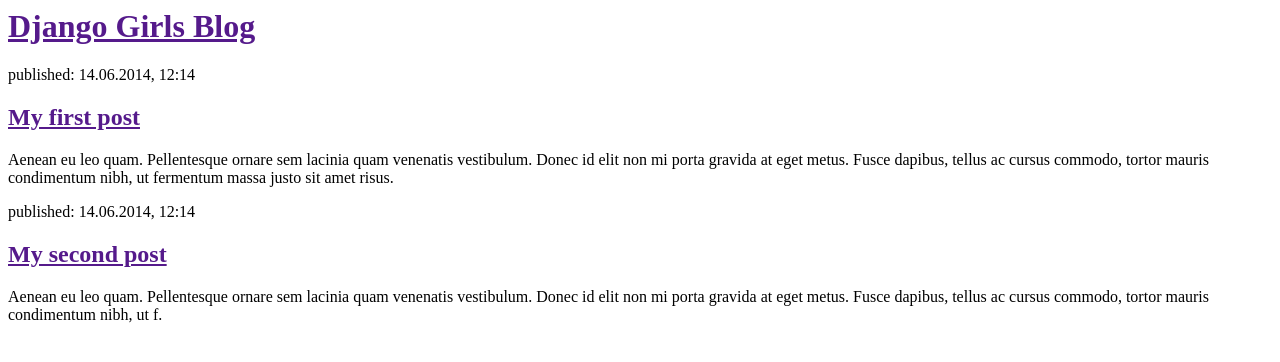
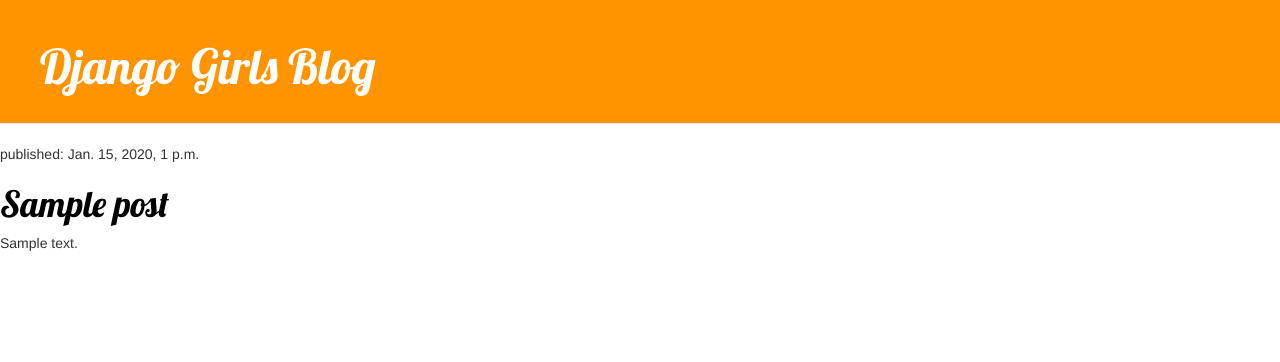
Before and after one commit to lemonella/DjangoGirls, a Django app: template blog/templates/blog/post_list.html in a window 1280 px wide. Shown: the top 362 px of the page. Run offline with Django 3.2, Linux system fonts and the light colour scheme; the template is opened without the code that fills it: values that come from a table or form of the project are taken from there, others are empty; tables that the repository leaves empty hold one stand-in row (values such as "Sample post"); some libraries are stand-ins or nearby versions.

Commit message:
Posts and styles

```diff
--- /dev/null
+++ b/blog/static/blog.css
@@ -0,0 +1,6 @@
+  h1 a {
+        color: #FCA201;
+    }
+   body {
+        padding-left: 15px;
+    }
--- /dev/null
+++ b/blog/static/css/blog.css
@@ -0,0 +1,47 @@
+.page-header {
+        background-color: #ff9400;
+        margin-top: 0;
+        padding: 20px 20px 20px 40px;
+    }
+
+    .page-header h1, .page-header h1 a, .page-header h1 a:visited, .page-header h1 a:active {
+        color: #ffffff;
+        font-size: 36pt;
+        text-decoration: none;
+    }
+
+    .content {
+        margin-left: 40px;
+    }
+
+    h1, h2, h3, h4 {
+        font-family: 'Lobster', cursive;
+    }
+
+    .date {
+        float: right;
+        color: #828282;
+    }
+
+    .save {
+        float: right;
+    }
+
+    .post-form textarea, .post-form input {
+        width: 100%;
+    }
+
+    .top-menu, .top-menu:hover, .top-menu:visited {
+        color: #ffffff;
+        float: right;
+        font-size: 26pt;
+        margin-right: 20px;
+    }
+
+    .post {
+        margin-bottom: 70px;
+    }
+
+    .post h1 a, .post h1 a:visited {
+        color: #000000;
+    }
--- a/blog/templates/blog/post_list.html
+++ b/blog/templates/blog/post_list.html
@@ -1,22 +1,23 @@
+{% load staticfiles %}
 <html>
         <head>
             <title>Django Girls blog</title>
+            <link rel="stylesheet" href="//maxcdn.bootstrapcdn.com/bootstrap/3.2.0/css/bootstrap.min.css">
+    		<link rel="stylesheet" href="//maxcdn.bootstrapcdn.com/bootstrap/3.2.0/css/bootstrap-theme.min.css">
+            <link rel="stylesheet" href="{% static 'css/blog.css' %}">
+            <link href="https://fonts.googleapis.com/css?family=Lobster&subset=latin,cyrillic" rel="stylesheet" type="text/css">
         </head>
         <body>
-            <div>
-                <h1><a href="">Django Girls Blog</a></h1>
+        <div class="page-header">
+            <h1><a href="/">Django Girls Blog</a></h1>
+        </div>
+
+		{% for post in posts %}
+        	<div class="post">
+                <p>published: {{ post.published_date }}</p>
+                <h1><a href="">{{ post.title }}</a></h1>
+                <p>{{ post.text|linebreaksbr }}</p>
             </div>
-
-            <div>
-                <p>published: 14.06.2014, 12:14</p>
-                <h2><a href="">My first post</a></h2>
-                <p>Aenean eu leo quam. Pellentesque ornare sem lacinia quam venenatis vestibulum. Donec id elit non mi porta gravida at eget metus. Fusce dapibus, tellus ac cursus commodo, tortor mauris condimentum nibh, ut fermentum massa justo sit amet risus.</p>
-            </div>
-
-            <div>
-                <p>published: 14.06.2014, 12:14</p>
-                <h2><a href="">My second post</a></h2>
-                <p>Aenean eu leo quam. Pellentesque ornare sem lacinia quam venenatis vestibulum. Donec id elit non mi porta gravida at eget metus. Fusce dapibus, tellus ac cursus commodo, tortor mauris condimentum nibh, ut f.</p>
-            </div>
+	    {% endfor %}
         </body>
     </html>
--- a/blog/views.py
+++ b/blog/views.py
@@ -1,4 +1,7 @@
 from django.shortcuts import render
+from .models import Post
+from django.utils import timezone
 
 def post_list(request):
-    return render(request, 'blog/post_list.html', {})
+    posts = Post.objects.filter(published_date__lte=timezone.now()).order_by('published_date')
+    return render(request, 'blog/post_list.html', {'posts': posts})
```
Also changed, not shown: blog/models.py (line endings or trailing spaces).
